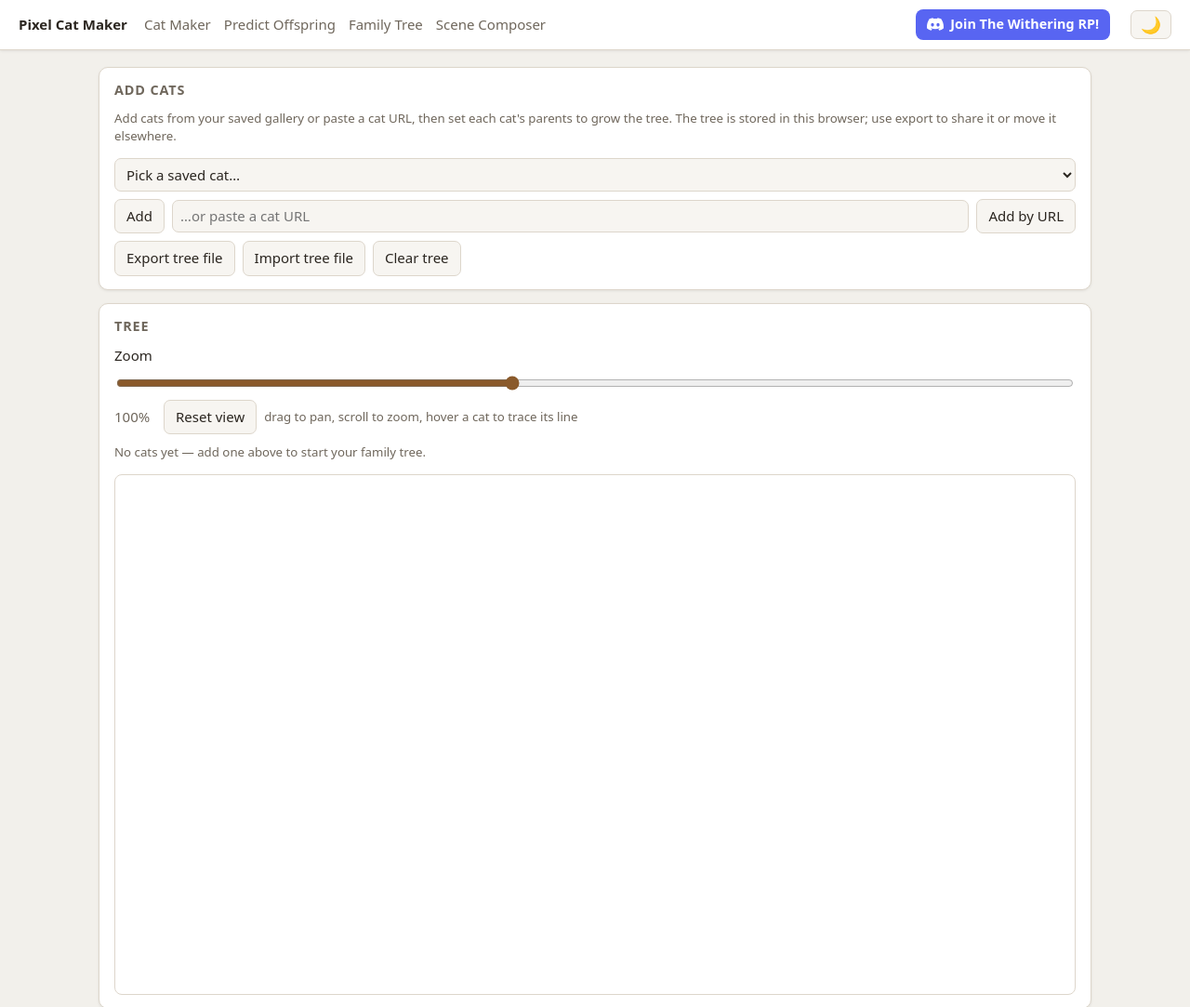
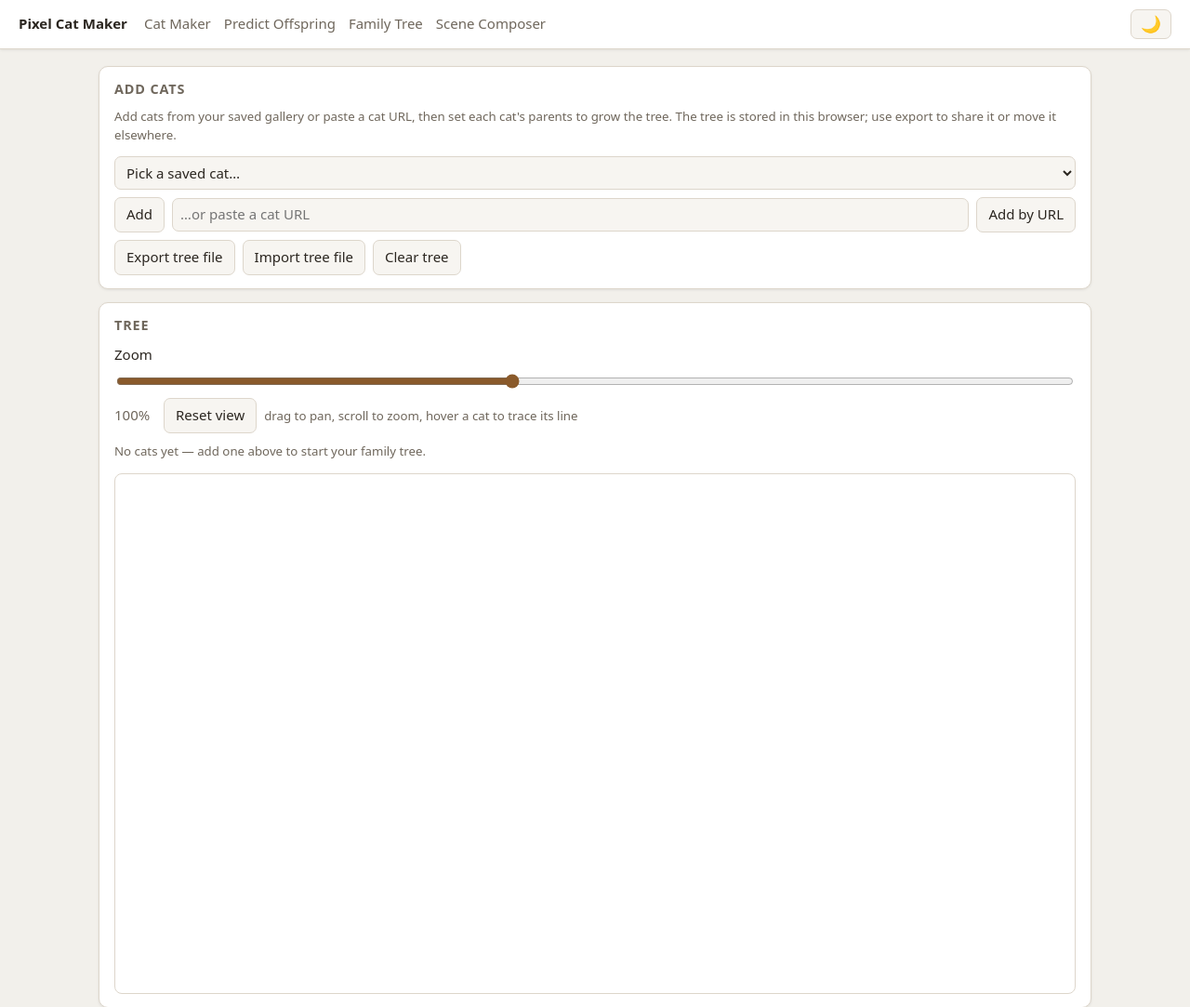
Before and after one commit to TheWitheringPages/clangen-pixel-cat-maker-fork, a website built with Vite: page family-tree.html in a window 1280 px wide. Shown: the top 1083 px of the page at 93% size. Built offline with nearby package versions, Linux system fonts and the light colour scheme.

Commit message:
Remove Discord link from header
Removed Discord link and associated SVG from header.

```diff
--- a/family-tree.html
+++ b/family-tree.html
@@ -27,20 +27,6 @@
         <a href="family-tree.html">Family Tree</a>
         <a href="scene.html">Scene Composer</a>
       </nav>
-      <a
-        class="header-discord"
-        href="https://discord.gg/thewithering"
-        target="_blank"
-        rel="noopener noreferrer"
-        title="Join The Withering RP Discord"
-      >
-        <svg viewBox="0 0 24 24" aria-hidden="true">
-          <path
-            d="M20.317 4.3698a19.7913 19.7913 0 0 0-4.8851-1.5152.0741.0741 0 0 0-.0785.0371c-.211.3753-.4447.8648-.6083 1.2495-1.8447-.2762-3.68-.2762-5.4868 0-.1636-.3933-.4058-.8742-.6177-1.2495a.077.077 0 0 0-.0785-.037 19.7363 19.7363 0 0 0-4.8852 1.515.0699.0699 0 0 0-.0321.0277C.5334 9.0458-.319 13.5799.0992 18.0578a.0824.0824 0 0 0 .0312.0561c2.0528 1.5076 4.0413 2.4228 5.9929 3.0294a.0777.0777 0 0 0 .0842-.0276c.4616-.6304.8731-1.2952 1.226-1.9942a.076.076 0 0 0-.0416-.1057c-.6528-.2476-1.2743-.5495-1.8722-.8923a.077.077 0 0 1-.0076-.1277c.1258-.0943.2517-.1923.3718-.2914a.0743.0743 0 0 1 .0776-.0105c3.9278 1.7933 8.18 1.7933 12.0614 0a.0739.0739 0 0 1 .0785.0095c.1202.099.246.1981.3728.2924a.077.077 0 0 1-.0066.1276 12.2986 12.2986 0 0 1-1.873.8914.0766.0766 0 0 0-.0407.1067c.3604.698.7719 1.3628 1.225 1.9932a.076.076 0 0 0 .0842.0286c1.961-.6067 3.9495-1.5219 6.0023-3.0294a.077.077 0 0 0 .0313-.0552c.5004-5.177-.8382-9.6739-3.5485-13.6604a.061.061 0 0 0-.0312-.0286zM8.02 15.3312c-1.1825 0-2.1569-1.0857-2.1569-2.419 0-1.3332.9555-2.4189 2.157-2.4189 1.2108 0 2.1757 1.0952 2.1568 2.419 0 1.3332-.9555 2.4189-2.1569 2.4189zm7.9748 0c-1.1825 0-2.1569-1.0857-2.1569-2.419 0-1.3332.9554-2.4189 2.1569-2.4189 1.2108 0 2.1757 1.0952 2.1568 2.419 0 1.3332-.946 2.4189-2.1568 2.4189Z"
-          />
-        </svg>
-        Join The Withering RP!
-      </a>
       <button class="theme-toggle" type="button" title="Toggle dark mode">
         🌙
       </button>
```
